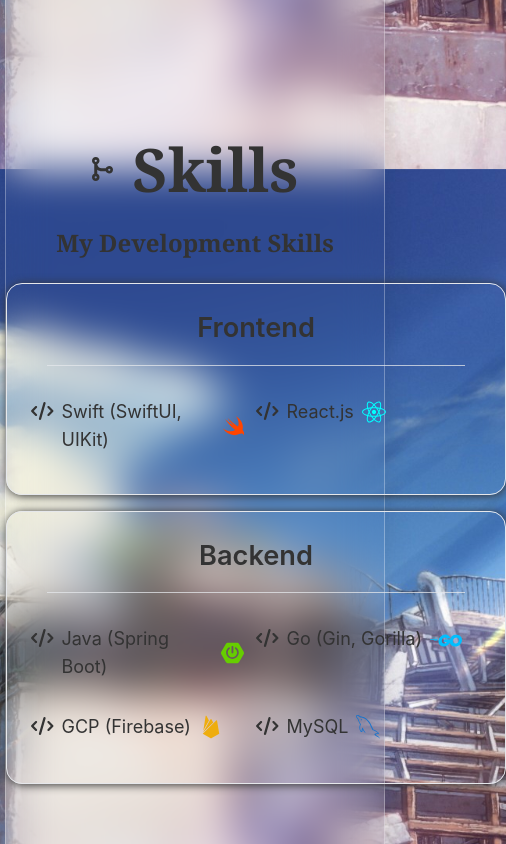
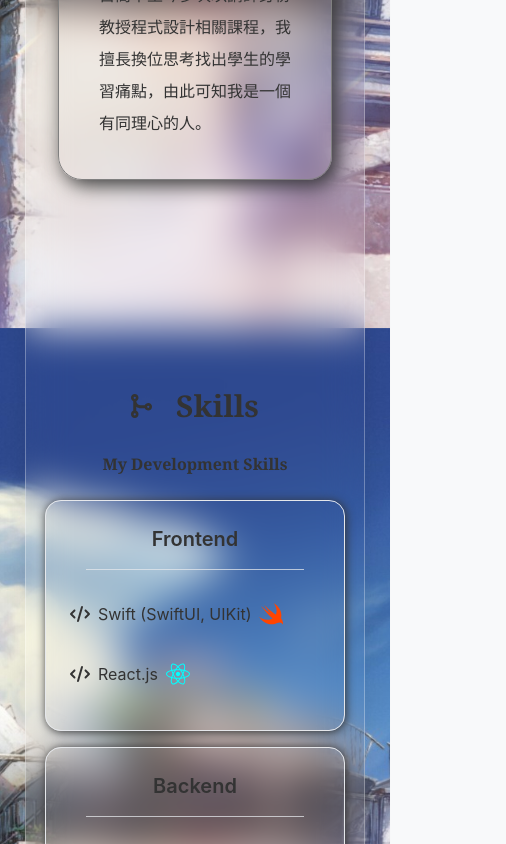
Before and after one commit to Ateto1204/Ateto1204.github.io, a React (Vite) app: page / in a window 390 px wide. Shown: the part 3220-4064 px from the top of the page, 506 px wide, since content can reach past the window. Built offline with nearby package versions, Linux system fonts and the light colour scheme.

Commit message:
Handle skill page

```diff
--- a/src/Components/Skill/Skill.tsx
+++ b/src/Components/Skill/Skill.tsx
@@ -22,37 +22,39 @@ function Skill() {
     }, []);
 
     return (
-        <section className='pt-44' data-aos="fade-up"> {/* skill */}
+        <section className='pt-44' data-aos='fade-up'> {/* skill */}
             <div className='flex justify-center items-center m-0 pb-5'> {/* skill-title */}
-                <FontAwesomeIcon icon={faCodeMerge} size="xl" />
-                <h1 className='font-serif text-6xl font-semibold m-0 pl-5'>
+                <FontAwesomeIcon icon={faCodeMerge} size='xl' />
+                <h1 className='font-serif font-semibold leading pl-6
+                               text-3xl md:text-4xl lg:text-5xl xl:text-[3.2rem]'>
                     Skills
                 </h1>
             </div>
-            <h2 className='font-serif text-2xl font-semibold my-2 mb-2 text-center'>
+            <h2 className='font-serif font-semibold text-center my-2 mb-2
+                            text-base md:text-lg lg:text-xl xl:text-2xl '>
                 My Development Skills
             </h2>
             <div className='flex justify-evenly flex-wrap'> {/* card-set */}
                 {/* front-end skill */}
                 <div className='flex flex-col flex-[0_0_auto] grow-0 shrink-0 basis-auto
-                                min-w-[500px] w-1/2 shadow-[1px_1px_10px]
+                                min-w-[300px] lg:min-w-[500px] w-5/12 shadow-[1px_1px_10px]
                                 border rounded-2xl  border-[rgb(184,190,197)
                                 p-6 mt-4'> {/* card */}
-                    <div className='text-center text-[1.7rem] font-semibold'> {/* card-title */}
+                    <div className='text-center text-xl md:text-2xl font-semibold'> {/* card-title */}
                         Frontend
                     </div>
                     <hr className='m-4 opacity-75' />
-                    <div className='flex flex-wrap'> {/* skill-card-col-set */}
-                        <div className='flex-[0_0_auto] w-1/2 text-lg py-4'> {/* skill-card-col */}
-                            <span className='pr-3 inline-flex'>
+                    <div className='lg:flex flex-wrap'> {/* skill-card-col-set */}
+                        <div className='flex-[0_0_auto] relative lg:w-1/2 text-lg py-4'> {/* skill-card-col */}
+                            <span className='pr-3 inline-flex text-base md:text-lg'>
                                 <FontAwesomeIcon icon={faCode} className='pr-2 pt-1' />
                                 Swift (SwiftUI, UIKit)
                                 {/* skill-card-col-icon */}
                                 <GrSwift className='w-8 h-auto pl-2' color='#FF4500'/>
                             </span>
                         </div>
-                        <div className='flex-[0_0_auto] w-1/2 text-lg py-4'>
-                            <span className='pr-3 inline-flex'>
+                        <div className='flex-[0_0_auto] relative lg:w-1/2 text-lg py-4'> {/* skill-card-col */}
+                            <span className='pr-3 inline-flex text-base md:text-lg'>
                                 <FontAwesomeIcon icon={faCode} className='pr-2 pt-1' />
                                 React.js
                                 {/* skill-card-col-icon */}
@@ -62,41 +64,41 @@ function Skill() {
                     </div>
                 </div>
                 {/* back-end skill */}
-                <div className='flex flex-col grow-0 shrink-0 basis-auto
-                                min-w-[500px] w-5/12 shadow-[1px_1px_10px]
+                <div className='flex flex-col flex-[0_0_auto] grow-0 shrink-0 basis-auto
+                                min-w-[300px] lg:min-w-[500px] w-5/12 shadow-[1px_1px_10px]
                                 border rounded-2xl  border-[rgb(184,190,197)
                                 p-6 mt-4'> {/* card */}
-                    <div className='text-center text-[1.7rem] font-semibold'> {/* card-title */}
+                    <div className='text-center text-xl md:text-2xl font-semibold'> {/* card-title */}
                         Backend
                     </div>
                     <hr className='m-4 opacity-75' />
-                    <div className='flex flex-wrap'>
-                        <div className='flex-[0_0_auto] w-1/2 text-lg py-4'>
-                            <span className='pr-3 inline-flex'>
+                    <div className='lg:flex flex-wrap'> {/* skill-card-col-set */}
+                        <div className='flex-[0_0_auto] relative lg:w-1/2 text-lg py-4'> {/* skill-card-col */}
+                            <span className='pr-3 inline-flex text-base md:text-lg'>
                                 <FontAwesomeIcon icon={faCode} className='pr-2 pt-1' />
                                 Java (Spring Boot)
                                 {/* skill-card-col-icon */}
                                 <SiSpringboot className='w-8 h-auto pl-2' color='#66CD00' />
                             </span>
                         </div>
-                        <div className='flex-[0_0_auto] w-1/2 text-lg py-4'>
-                            <span className='pr-3 inline-flex'>
+                        <div className='flex-[0_0_auto] relative lg:w-1/2 text-lg py-4'> {/* skill-card-col */}
+                            <span className='pr-3 inline-flex text-base md:text-lg'>
                                 <FontAwesomeIcon icon={faCode} className='pr-2 pt-1' />
                                 Go (Gin, Gorilla)
                                 {/* skill-card-col-icon */}
                                 <FaGolang className='w-10 h-auto pl-2' color='#00BFFF'/>
                             </span>
                         </div>
-                        <div className='flex-[0_0_auto] w-1/2 text-lg py-4'>
-                            <span className='pr-3 inline-flex'>
+                        <div className='flex-[0_0_auto] relative lg:w-1/2 text-lg py-4'> {/* skill-card-col */}
+                            <span className='pr-3 inline-flex text-base md:text-lg'>
                                 <FontAwesomeIcon icon={faCode} className='pr-2 pt-1' />
                                 GCP (Firebase)
                                 {/* skill-card-col-icon */}
                                 <IoLogoFirebase className='w-8 h-auto pl-2' color='#EEAD0E' />
                             </span>
                         </div>
-                        <div className='flex-[0_0_auto] w-1/2 text-lg py-4'>
-                            <span className='pr-3 inline-flex'>
+                        <div className='flex-[0_0_auto] relative lg:w-1/2 text-lg py-4'> {/* skill-card-col */}
+                            <span className='pr-3 inline-flex text-base md:text-lg'>
                                 <FontAwesomeIcon icon={faCode} className='pr-2 pt-1' />
                                 MySQL
                                 {/* skill-card-col-icon */}
```
